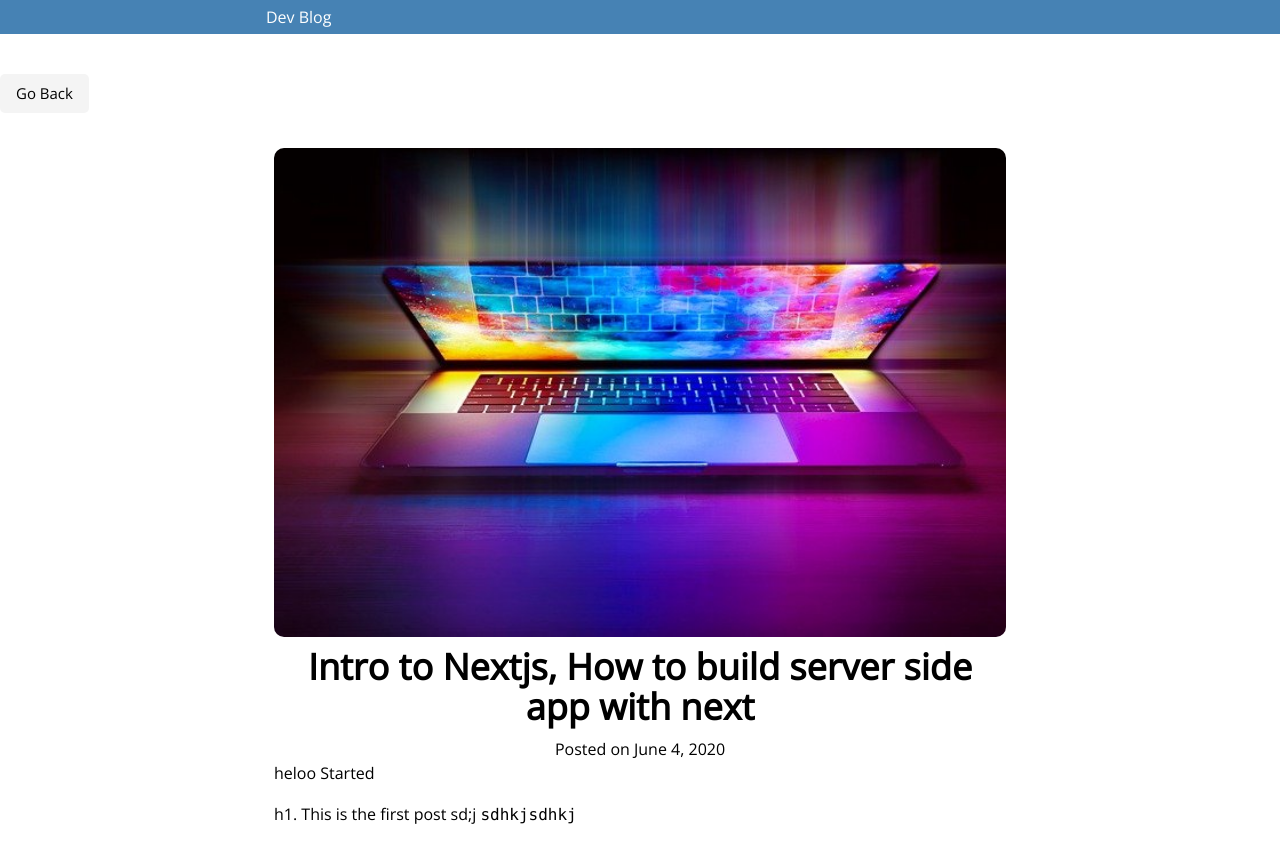
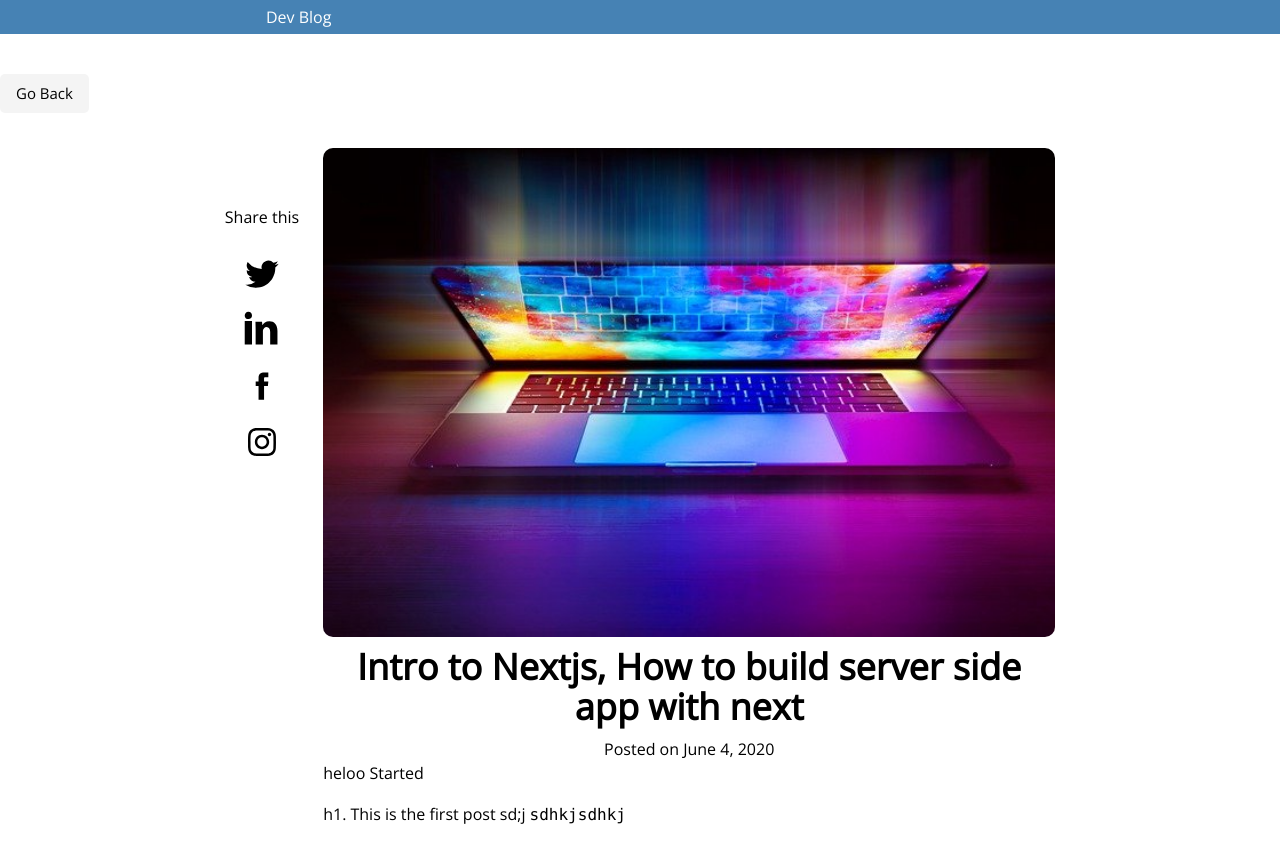
Before and after one commit to ghulamyazdani/CommunityVerse, a Next.js app: page /blog/fifth in a window 1280 px wide. Built offline with nearby package versions, Linux system fonts and the light colour scheme.

Commit message:
svgs  added and share this

```diff
--- /dev/null
+++ b/components/Icons/Facebook.tsx
@@ -0,0 +1,7 @@
+export default function IconFacebook({ className }: any) {
+  return (
+    <svg viewBox="0 0 512 512" className={className}>
+      <path d="M211.9 197.4h-36.7v59.9h36.7V433.1h70.5V256.5h49.2l5.2-59.1h-54.4c0 0 0-22.1 0-33.7 0-13.9 2.8-19.5 16.3-19.5 10.9 0 38.2 0 38.2 0V82.9c0 0-40.2 0-48.8 0 -52.5 0-76.1 23.1-76.1 67.3C211.9 188.8 211.9 197.4 211.9 197.4z" />
+    </svg>
+  );
+}
--- /dev/null
+++ b/components/Icons/Instagram.tsx
@@ -0,0 +1,11 @@
+export default function IconInstagram({ className }: any) {
+  return (
+    <svg viewBox="0 0 512 512" className={className}>
+      <g>
+        <path d="M256 109.3c47.8 0 53.4 0.2 72.3 1 17.4 0.8 26.9 3.7 33.2 6.2 8.4 3.2 14.3 7.1 20.6 13.4 6.3 6.3 10.1 12.2 13.4 20.6 2.5 6.3 5.4 15.8 6.2 33.2 0.9 18.9 1 24.5 1 72.3s-0.2 53.4-1 72.3c-0.8 17.4-3.7 26.9-6.2 33.2 -3.2 8.4-7.1 14.3-13.4 20.6 -6.3 6.3-12.2 10.1-20.6 13.4 -6.3 2.5-15.8 5.4-33.2 6.2 -18.9 0.9-24.5 1-72.3 1s-53.4-0.2-72.3-1c-17.4-0.8-26.9-3.7-33.2-6.2 -8.4-3.2-14.3-7.1-20.6-13.4 -6.3-6.3-10.1-12.2-13.4-20.6 -2.5-6.3-5.4-15.8-6.2-33.2 -0.9-18.9-1-24.5-1-72.3s0.2-53.4 1-72.3c0.8-17.4 3.7-26.9 6.2-33.2 3.2-8.4 7.1-14.3 13.4-20.6 6.3-6.3 12.2-10.1 20.6-13.4 6.3-2.5 15.8-5.4 33.2-6.2C202.6 109.5 208.2 109.3 256 109.3M256 77.1c-48.6 0-54.7 0.2-73.8 1.1 -19 0.9-32.1 3.9-43.4 8.3 -11.8 4.6-21.7 10.7-31.7 20.6 -9.9 9.9-16.1 19.9-20.6 31.7 -4.4 11.4-7.4 24.4-8.3 43.4 -0.9 19.1-1.1 25.2-1.1 73.8 0 48.6 0.2 54.7 1.1 73.8 0.9 19 3.9 32.1 8.3 43.4 4.6 11.8 10.7 21.7 20.6 31.7 9.9 9.9 19.9 16.1 31.7 20.6 11.4 4.4 24.4 7.4 43.4 8.3 19.1 0.9 25.2 1.1 73.8 1.1s54.7-0.2 73.8-1.1c19-0.9 32.1-3.9 43.4-8.3 11.8-4.6 21.7-10.7 31.7-20.6 9.9-9.9 16.1-19.9 20.6-31.7 4.4-11.4 7.4-24.4 8.3-43.4 0.9-19.1 1.1-25.2 1.1-73.8s-0.2-54.7-1.1-73.8c-0.9-19-3.9-32.1-8.3-43.4 -4.6-11.8-10.7-21.7-20.6-31.7 -9.9-9.9-19.9-16.1-31.7-20.6 -11.4-4.4-24.4-7.4-43.4-8.3C310.7 77.3 304.6 77.1 256 77.1L256 77.1z" />
+        <path d="M256 164.1c-50.7 0-91.9 41.1-91.9 91.9s41.1 91.9 91.9 91.9 91.9-41.1 91.9-91.9S306.7 164.1 256 164.1zM256 315.6c-32.9 0-59.6-26.7-59.6-59.6s26.7-59.6 59.6-59.6 59.6 26.7 59.6 59.6S288.9 315.6 256 315.6z" />
+        <circle cx="351.5" cy="160.5" r="21.5" />
+      </g>
+    </svg>
+  );
+}
--- /dev/null
+++ b/components/Icons/Linkedin.tsx
@@ -0,0 +1,17 @@
+export default function IconLinkedIn({ className }: any) {
+  return (
+    <svg
+      xmlns="http://www.w3.org/2000/svg"
+      viewBox="0 0 21 22"
+      enableBackground="new 0 0 21 22"
+      fill="currentColor"
+      className={className}
+    >
+      <path
+        d="M5,3c0,1.1-0.7,2-2,2C1.8,5,1,4.1,1,3.1C1,2,1.8,1,3,1S5,1.9,5,3z M1,19h4V6H1V19z M14.6,6.2c-2.1,0-3.3,1.2-3.8,2h-0.1
+      l-0.2-1.7H6.9C6.9,7.6,7,8.9,7,10.4V19h4v-7.1c0-0.4,0-0.7,0.1-1c0.3-0.7,0.8-1.6,1.9-1.6c1.4,0,2,1.2,2,2.8V19h4v-7.4
+      C19,7.9,17.1,6.2,14.6,6.2z"
+      />
+    </svg>
+  );
+}
--- /dev/null
+++ b/components/Icons/twitter.tsx
@@ -0,0 +1,7 @@
+export default function IconTwitter({ className }: any) {
+  return (
+    <svg className={className} fill="currentColor" viewBox="0 0 24 24">
+      <path d="M8.29 20.251c7.547 0 11.675-6.253 11.675-11.675 0-.178 0-.355-.012-.53A8.348 8.348 0 0022 5.92a8.19 8.19 0 01-2.357.646 4.118 4.118 0 001.804-2.27 8.224 8.224 0 01-2.605.996 4.107 4.107 0 00-6.993 3.743 11.65 11.65 0 01-8.457-4.287 4.106 4.106 0 001.27 5.477A4.072 4.072 0 012.8 9.713v.052a4.105 4.105 0 003.292 4.022 4.095 4.095 0 01-1.853.07 4.108 4.108 0 003.834 2.85A8.233 8.233 0 012 18.407a11.616 11.616 0 006.29 1.84" />
+    </svg>
+  );
+}
--- a/components/Share.tsx
+++ b/components/Share.tsx
@@ -1,22 +1,17 @@
-export default function Share() {
+import React from "react";
+import IconTwitter from "./Icons/twitter";
+import IconFacebook from "./Icons/Facebook";
+import IconLinkedin from "./Icons/Linkedin";
+import IconInstagram from "./Icons/Instagram";
+
+export default function share(): JSX.Element {
   return (
-    <div className="flex flex-col">
-      <svg viewBox="0 0 512 512">
-        <path d="M211.9 197.4h-36.7v59.9h36.7V433.1h70.5V256.5h49.2l5.2-59.1h-54.4c0 0 0-22.1 0-33.7 0-13.9 2.8-19.5 16.3-19.5 10.9 0 38.2 0 38.2 0V82.9c0 0-40.2 0-48.8 0 -52.5 0-76.1 23.1-76.1 67.3C211.9 188.8 211.9 197.4 211.9 197.4z" />
-      </svg>
-      <svg viewBox="0 0 512 512">
-        <g>
-          <path d="M256 109.3c47.8 0 53.4 0.2 72.3 1 17.4 0.8 26.9 3.7 33.2 6.2 8.4 3.2 14.3 7.1 20.6 13.4 6.3 6.3 10.1 12.2 13.4 20.6 2.5 6.3 5.4 15.8 6.2 33.2 0.9 18.9 1 24.5 1 72.3s-0.2 53.4-1 72.3c-0.8 17.4-3.7 26.9-6.2 33.2 -3.2 8.4-7.1 14.3-13.4 20.6 -6.3 6.3-12.2 10.1-20.6 13.4 -6.3 2.5-15.8 5.4-33.2 6.2 -18.9 0.9-24.5 1-72.3 1s-53.4-0.2-72.3-1c-17.4-0.8-26.9-3.7-33.2-6.2 -8.4-3.2-14.3-7.1-20.6-13.4 -6.3-6.3-10.1-12.2-13.4-20.6 -2.5-6.3-5.4-15.8-6.2-33.2 -0.9-18.9-1-24.5-1-72.3s0.2-53.4 1-72.3c0.8-17.4 3.7-26.9 6.2-33.2 3.2-8.4 7.1-14.3 13.4-20.6 6.3-6.3 12.2-10.1 20.6-13.4 6.3-2.5 15.8-5.4 33.2-6.2C202.6 109.5 208.2 109.3 256 109.3M256 77.1c-48.6 0-54.7 0.2-73.8 1.1 -19 0.9-32.1 3.9-43.4 8.3 -11.8 4.6-21.7 10.7-31.7 20.6 -9.9 9.9-16.1 19.9-20.6 31.7 -4.4 11.4-7.4 24.4-8.3 43.4 -0.9 19.1-1.1 25.2-1.1 73.8 0 48.6 0.2 54.7 1.1 73.8 0.9 19 3.9 32.1 8.3 43.4 4.6 11.8 10.7 21.7 20.6 31.7 9.9 9.9 19.9 16.1 31.7 20.6 11.4 4.4 24.4 7.4 43.4 8.3 19.1 0.9 25.2 1.1 73.8 1.1s54.7-0.2 73.8-1.1c19-0.9 32.1-3.9 43.4-8.3 11.8-4.6 21.7-10.7 31.7-20.6 9.9-9.9 16.1-19.9 20.6-31.7 4.4-11.4 7.4-24.4 8.3-43.4 0.9-19.1 1.1-25.2 1.1-73.8s-0.2-54.7-1.1-73.8c-0.9-19-3.9-32.1-8.3-43.4 -4.6-11.8-10.7-21.7-20.6-31.7 -9.9-9.9-19.9-16.1-31.7-20.6 -11.4-4.4-24.4-7.4-43.4-8.3C310.7 77.3 304.6 77.1 256 77.1L256 77.1z" />
-          <path d="M256 164.1c-50.7 0-91.9 41.1-91.9 91.9s41.1 91.9 91.9 91.9 91.9-41.1 91.9-91.9S306.7 164.1 256 164.1zM256 315.6c-32.9 0-59.6-26.7-59.6-59.6s26.7-59.6 59.6-59.6 59.6 26.7 59.6 59.6S288.9 315.6 256 315.6z" />
-          <circle cx="351.5" cy="160.5" r="21.5" />
-        </g>
-      </svg>
-      <svg viewBox="0 0 512 512">
-        <path d="M186.4 142.4c0 19-15.3 34.5-34.2 34.5 -18.9 0-34.2-15.4-34.2-34.5 0-19 15.3-34.5 34.2-34.5C171.1 107.9 186.4 123.4 186.4 142.4zM181.4 201.3h-57.8V388.1h57.8V201.3zM273.8 201.3h-55.4V388.1h55.4c0 0 0-69.3 0-98 0-26.3 12.1-41.9 35.2-41.9 21.3 0 31.5 15 31.5 41.9 0 26.9 0 98 0 98h57.5c0 0 0-68.2 0-118.3 0-50-28.3-74.2-68-74.2 -39.6 0-56.3 30.9-56.3 30.9v-25.2H273.8z" />
-      </svg>
-      <svg viewBox="0 0 512 512">
-        <path d="M419.6 168.6c-11.7 5.2-24.2 8.7-37.4 10.2 13.4-8.1 23.8-20.8 28.6-36 -12.6 7.5-26.5 12.9-41.3 15.8 -11.9-12.6-28.8-20.6-47.5-20.6 -42 0-72.9 39.2-63.4 79.9 -54.1-2.7-102.1-28.6-134.2-68 -17 29.2-8.8 67.5 20.1 86.9 -10.7-0.3-20.7-3.3-29.5-8.1 -0.7 30.2 20.9 58.4 52.2 64.6 -9.2 2.5-19.2 3.1-29.4 1.1 8.3 25.9 32.3 44.7 60.8 45.2 -27.4 21.4-61.8 31-96.4 27 28.8 18.5 63 29.2 99.8 29.2 120.8 0 189.1-102.1 185-193.6C399.9 193.1 410.9 181.7 419.6 168.6z" />
-      </svg>
+    <div className="flex flex-col mr-6 mt-10 sticky co">
+      <p>Share this</p>
+      <IconTwitter className="h-10 w-10 mx-auto m-2" />
+      <IconLinkedin className="h-10 w-10 mx-auto m-2" />
+      <IconFacebook className="h-10 w-10 mx-auto m-2" />
+      <IconInstagram className="h-10 w-10 mx-auto m-2" />
     </div>
   );
 }
--- a/pages/blog/[slug].tsx
+++ b/pages/blog/[slug].tsx
@@ -6,7 +6,7 @@ import matter from "gray-matter";
 import { marked } from "marked";
 import Link from "next/link";
 import { slugProps } from "../../types/interface";
-import Share from "../../components/share";
+import Share from "../../components/Share";
 
 export default function Postpage({
   frontmatter: { title, date, cover_image, author },
@@ -25,7 +25,7 @@ export default function Postpage({
       </Link>
 
       <div className="card-page">
-        <Share></Share>
+        <Share />
         <div className="content-card">
           <img src={cover_image} alt="" />
           <h1 className="post-title text-4xl align-middle text-center font-bold">
```
